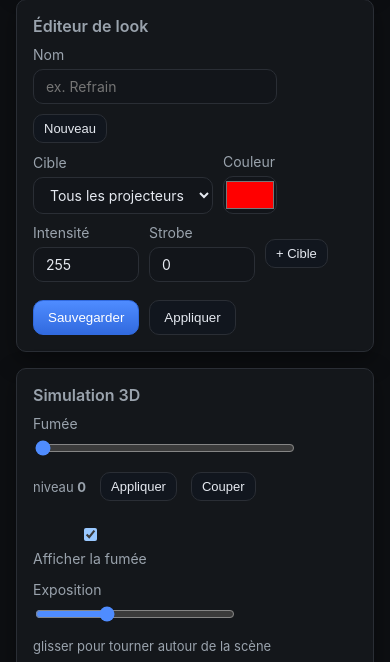
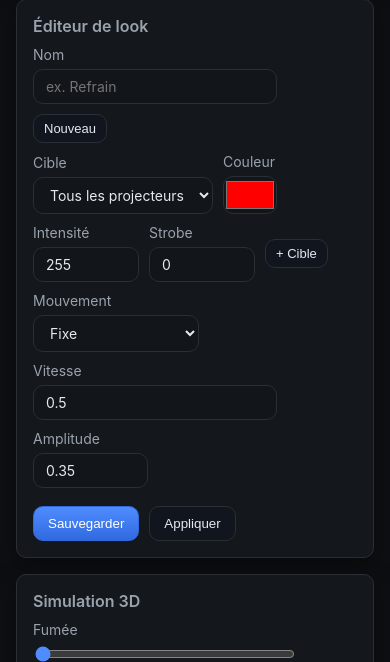
Before and after one commit to DlWAT/Icare, a Flask app: page /show in a window 390 px wide; the page is wider, and only the part inside the window is pictured. Shown: the part 1443-2105 px from the top of that part. Run offline with Flask 3, Linux system fonts and the light colour scheme; some libraries are stand-ins or nearby versions.

Commit message:
Looks: animation (pulse, vague, teinte, scintillement) pour des scenes evolutives
- Look.motion {type,speed,amount} ; le moteur module dimmer/couleurs dans le temps.

- Types : pulse (respiration), wave/chase (vague spatiale selon x), hue (rotation de teinte), flicker.

- Editeur de look : selecteur Mouvement + vitesse + amplitude.

- Demo : chaque look a un mouvement ; simulation 3D rafraichie plus vite (14 Hz).

- Tests de l'animation (87 verts).

```diff
--- a/Looks/A.json
+++ b/Looks/A.json
@@ -4,5 +4,6 @@
     "pars": { "r": 255, "g": 120, "b": 0, "dimmer": 200 },
     "wash": { "r": 255, "g": 80, "b": 0, "dimmer": 160 }
   },
-  "fog": { "level": 40 }
+  "fog": { "level": 40 },
+  "motion": { "type": "wave", "speed": 0.5, "amount": 0.45 }
 }
--- a/Looks/B.json
+++ b/Looks/B.json
@@ -5,5 +5,6 @@
     "wash": { "r": 120, "g": 0, "b": 255, "dimmer": 220 },
     "spots": { "r": 255, "g": 255, "b": 255, "dimmer": 255 }
   },
-  "fog": { "level": 80 }
+  "fog": { "level": 80 },
+  "motion": { "type": "hue", "speed": 0.35, "amount": 0.6 }
 }
--- a/Looks/BREAK.json
+++ b/Looks/BREAK.json
@@ -4,5 +4,6 @@
     "pars": { "r": 255, "g": 0, "b": 0, "dimmer": 90 },
     "wash": { "r": 180, "g": 0, "b": 0, "dimmer": 70 }
   },
-  "fog": { "level": 200 }
+  "fog": { "level": 200 },
+  "motion": { "type": "pulse", "speed": 0.6, "amount": 0.55 }
 }
--- a/Looks/CHORUS.json
+++ b/Looks/CHORUS.json
@@ -5,5 +5,6 @@
     "wash": { "r": 255, "g": 200, "b": 120, "dimmer": 255 },
     "spots": { "r": 255, "g": 255, "b": 255, "dimmer": 255 }
   },
-  "fog": { "level": 150 }
+  "fog": { "level": 150 },
+  "motion": { "type": "wave", "speed": 0.8, "amount": 0.35 }
 }
--- a/Looks/INTRO.json
+++ b/Looks/INTRO.json
@@ -4,5 +4,6 @@
     "pars": { "r": 0, "g": 40, "b": 255, "dimmer": 120 },
     "wash": { "r": 0, "g": 20, "b": 180, "dimmer": 90 }
   },
-  "fog": { "level": 0 }
+  "fog": { "level": 0 },
+  "motion": { "type": "pulse", "speed": 0.25, "amount": 0.4 }
 }
--- a/Looks/OUTRO.json
+++ b/Looks/OUTRO.json
@@ -4,5 +4,6 @@
     "pars": { "r": 255, "g": 140, "b": 40, "dimmer": 70 },
     "wash": { "r": 180, "g": 60, "b": 0, "dimmer": 60 }
   },
-  "fog": { "level": 0 }
+  "fog": { "level": 0 },
+  "motion": { "type": "pulse", "speed": 0.22, "amount": 0.4 }
 }
--- a/Looks/SOLO.json
+++ b/Looks/SOLO.json
@@ -5,5 +5,6 @@
     "wash": { "r": 0, "g": 0, "b": 120, "dimmer": 110 },
     "spots": { "r": 255, "g": 240, "b": 200, "dimmer": 255 }
   },
-  "fog": { "level": 100 }
+  "fog": { "level": 100 },
+  "motion": { "type": "hue", "speed": 0.3, "amount": 0.5 }
 }
--- a/Looks/Tout.json
+++ b/Looks/Tout.json
@@ -5,5 +5,6 @@
     "wash": { "r": 180, "g": 120, "b": 255, "dimmer": 230 },
     "spots": { "r": 255, "g": 255, "b": 255, "dimmer": 255 }
   },
-  "fog": { "level": 180 }
+  "fog": { "level": 180 },
+  "motion": { "type": "wave", "speed": 0.6, "amount": 0.4 }
 }
--- a/webapp/ableton.py
+++ b/webapp/ableton.py
@@ -306,7 +306,7 @@ class SceneEngine:
             self.last_error = f"look {look_name!r}: {exc}"
             logger.warning("Could not load look %r: %s", look_name, exc)
             return False
-        self.dmx.apply_look(resolve(look, self.dmx.patch))
+        self.dmx.apply_look(resolve(look, self.dmx.patch), motion=look.motion)
         if look.fog:
             self.dmx.set_fog(**look.fog)
         self.active_scene = scene if scene is not None else self.active_scene
--- a/webapp/api_show.py
+++ b/webapp/api_show.py
@@ -108,7 +108,7 @@ def api_looks_apply():
     # Either apply a saved look by name, or an inline look from the editor.
     if isinstance(payload.get("look"), dict):
         look = Look.from_dict(payload["look"])
-        dmx.apply_look(resolve(look, dmx.patch))
+        dmx.apply_look(resolve(look, dmx.patch), motion=look.motion)
         if look.fog:
             dmx.set_fog(**look.fog)
         scene_engine.active_look = look.name or None
--- a/webapp/dmx_controller.py
+++ b/webapp/dmx_controller.py
@@ -21,6 +21,7 @@ channels scaled by the amplitude instead.
 from __future__ import annotations
 
 import logging
+import math
 import os
 import random as _rnd
 import sys
@@ -109,8 +110,10 @@ class DMXController:
         # ---- Fog machine (independent of the light modes) ----
         self.fog: dict[str, int] = {"level": 0, "interval": 0, "duration": 0}
 
-        # ---- Current look (per-fixture static state) ----
+        # ---- Current look (per-fixture state + optional motion) ----
         self._look_state: dict[str, dict[str, int]] = {}
+        self._look_motion: dict[str, Any] | None = None
+        self._look_t0 = time.time()
 
         # ---- Last error (surfaced via /api/health) ----
         self.last_error: str | None = None
@@ -246,14 +249,78 @@ class DMXController:
                 values[fx.address + prof.index_of(FOG_DURATION)] = _clamp(self.fog["duration"])
 
     def _compose_look(self, values: dict[int, int]) -> None:
+        t = time.time() - self._look_t0
+        motion = self._look_motion
         for fx in self.patch:
             state = self._look_state.get(fx.name)
             if not state:
                 continue
+            if motion:
+                state = self._apply_motion(state, fx, t, motion)
             prof = fx.profile_obj
             for i, ch in enumerate(prof.channels):
                 if ch.fn in state:
                     values[fx.address + i] = _clamp(state[ch.fn])
+
+    def _apply_motion(
+        self,
+        state: dict[str, int],
+        fx: Fixture,
+        t: float,
+        motion: dict[str, Any],
+    ) -> dict[str, int]:
+        """Modulate a static look over time so the scene keeps moving."""
+        mtype = str(motion.get("type", "")).lower()
+        speed = float(motion.get("speed", 1.0) or 1.0)
+        amount = max(0.0, min(1.0, float(motion.get("amount", 0.35) or 0.35)))
+        if not mtype or amount <= 0:
+            return state
+
+        phase = t * speed
+        out = dict(state)
+
+        if mtype == "hue":
+            r, g, b = out.get(R, 0), out.get(G, 0), out.get(B, 0)
+            h, s, v = self._rgb_to_hsv(r, g, b)
+            nr, ng, nb = self._hsv_to_rgb((h + phase * 60.0) % 360, s, v)
+            for fn, value in ((R, nr), (G, ng), (B, nb)):
+                if fn in out:
+                    out[fn] = _clamp(value)
+            return out
+
+        if mtype == "flicker":
+            k = 1.0 - amount * _rnd.random()
+        elif mtype in ("wave", "chase"):
+            offset = fx.x * 0.9  # spatial phase: travels across the stage
+            k = 1.0 - amount + amount * (0.5 + 0.5 * math.sin(2 * math.pi * phase - offset))
+        elif mtype == "pulse":
+            k = 1.0 - amount + amount * (0.5 + 0.5 * math.sin(2 * math.pi * phase))
+        else:
+            return state
+
+        if DIMMER in out:
+            out[DIMMER] = _clamp(out[DIMMER] * k)
+        else:
+            for fn in (R, G, B, W, A):
+                if fn in out:
+                    out[fn] = _clamp(out[fn] * k)
+        return out
+
+    @staticmethod
+    def _rgb_to_hsv(r: int, g: int, b: int) -> tuple[float, float, float]:
+        r, g, b = r / 255.0, g / 255.0, b / 255.0
+        mx, mn = max(r, g, b), min(r, g, b)
+        d = mx - mn
+        if d == 0:
+            h = 0.0
+        elif mx == r:
+            h = (60 * ((g - b) / d)) % 360
+        elif mx == g:
+            h = 60 * ((b - r) / d) + 120
+        else:
+            h = 60 * ((r - g) / d) + 240
+        s = 0.0 if mx == 0 else d / mx
+        return h % 360, s, mx
 
     def _compose_generative(self, values: dict[int, int], strobe: int = 0) -> None:
         for fx in self.patch:
@@ -525,9 +592,15 @@ class DMXController:
     # ------------------------------------------------------------------
     # Looks
     # ------------------------------------------------------------------
-    def apply_look(self, fixture_states: dict[str, dict[str, int]]) -> None:
-        """Show a static per-fixture state (used by the scene engine)."""
+    def apply_look(
+        self,
+        fixture_states: dict[str, dict[str, int]],
+        motion: dict[str, Any] | None = None,
+    ) -> None:
+        """Show a per-fixture state, optionally animated over time."""
         self._look_state = {k: dict(v) for k, v in fixture_states.items()}
+        self._look_motion = dict(motion) if motion else None
+        self._look_t0 = time.time()
         self._switch_mode(look=True)
         self._ensure_thread()
         self._render_with_overlay()
--- a/webapp/looks.py
+++ b/webapp/looks.py
@@ -37,12 +37,16 @@ class Look:
     name: str
     targets: dict[str, dict[str, int]] = field(default_factory=dict)
     fog: dict[str, int] = field(default_factory=dict)
+    # Optional animation, so a look evolves instead of staying fixed:
+    #   {"type": "pulse"|"wave"|"hue"|"flicker", "speed": 1.0, "amount": 0.35}
+    motion: dict[str, Any] = field(default_factory=dict)
 
     def to_dict(self) -> dict[str, Any]:
         return {
             "name": self.name,
             "targets": self.targets,
             "fog": self.fog,
+            "motion": self.motion,
         }
 
     @classmethod
@@ -52,7 +56,15 @@ class Look:
             if isinstance(state, dict):
                 targets[str(key)] = {str(k): int(v) for k, v in state.items()}
         fog = {str(k): int(v) for k, v in (raw.get("fog") or {}).items()}
-        return cls(name=str(raw.get("name", "")), targets=targets, fog=fog)
+
+        motion: dict[str, Any] = {}
+        raw_motion = raw.get("motion")
+        if isinstance(raw_motion, dict) and raw_motion.get("type"):
+            motion["type"] = str(raw_motion["type"])
+            for key in ("speed", "amount"):
+                if key in raw_motion:
+                    motion[key] = float(raw_motion[key])
+        return cls(name=str(raw.get("name", "")), targets=targets, fog=fog, motion=motion)
 
 
 # ---------------------------------------------------------------------------
--- a/webapp/static/app.js
+++ b/webapp/static/app.js
@@ -879,7 +879,27 @@ function setupLive3D() {
  * ============================================================================ */
 
 function bindShow() {
-  const state = { look: { name: '', targets: {}, fog: {} }, looks: [], patch: [], groups: [], fixtures: [] };
+  const state = { look: { name: '', targets: {}, fog: {}, motion: {} }, looks: [], patch: [], groups: [], fixtures: [] };
+
+  function readMotion() {
+    const type = document.getElementById('look-motion')?.value;
+    if (!type) return {};
+    return {
+      type,
+      speed: Number($val('look-motion-speed')) || 0.5,
+      amount: Number($val('look-motion-amount')) || 0.35,
+    };
+  }
+
+  function setMotionControls(motion) {
+    const m = motion || {};
+    const type = document.getElementById('look-motion');
+    const speed = document.getElementById('look-motion-speed');
+    const amount = document.getElementById('look-motion-amount');
+    if (type) type.value = m.type || '';
+    if (speed) speed.value = m.speed ?? 0.5;
+    if (amount) amount.value = m.amount ?? 0.35;
+  }
 
   function targetOptions() {
     const sel = document.getElementById('look-target');
@@ -978,8 +998,14 @@ function bindShow() {
   async function loadLook(name) {
     const r = await getJSON(`/api/looks/load?name=${encodeURIComponent(name)}`);
     if (!r.ok) { toast(r.error || 'Erreur', 'error'); return; }
-    state.look = { name: r.look.name, targets: r.look.targets || {}, fog: r.look.fog || {} };
+    state.look = {
+      name: r.look.name,
+      targets: r.look.targets || {},
+      fog: r.look.fog || {},
+      motion: r.look.motion || {},
+    };
     document.getElementById('look-name').value = state.look.name;
+    setMotionControls(state.look.motion);
     renderTargets();
   }
 
@@ -1030,8 +1056,9 @@ function bindShow() {
   });
 
   document.getElementById('btn-look-new')?.addEventListener('click', () => {
-    state.look = { name: '', targets: {}, fog: {} };
+    state.look = { name: '', targets: {}, fog: {}, motion: {} };
     document.getElementById('look-name').value = '';
+    setMotionControls({});
     renderTargets();
   });
   document.getElementById('btn-look-addtarget')?.addEventListener('click', () => {
@@ -1047,11 +1074,13 @@ function bindShow() {
   document.getElementById('btn-look-save')?.addEventListener('click', async () => {
     state.look.name = document.getElementById('look-name').value.trim();
     if (!state.look.name) { toast('Nom de look requis', 'error'); return; }
+    state.look.motion = readMotion();
     const r = await postJSON('/api/looks/save', state.look);
     if (r.ok) { toast(`Look « ${state.look.name} » sauvegardé`, 'success'); refresh(); }
     else toast(r.error || 'Erreur', 'error');
   });
   document.getElementById('btn-look-apply')?.addEventListener('click', async () => {
+    state.look.motion = readMotion();
     const r = await postJSON('/api/looks/apply', { look: state.look });
     if (r.ok) toast('Look appliqué', 'success', 1200);
   });
@@ -1065,7 +1094,7 @@ function bindShow() {
 
   // ---- 3D simulation ----
   setupStage3D();
-  setInterval(pollSim, 120);
+  setInterval(pollSim, 70);
 
   const fogSlider = document.getElementById('fog-level');
   const fogValue = document.getElementById('fog-value');
--- a/webapp/templates/show.html
+++ b/webapp/templates/show.html
@@ -75,6 +75,19 @@
         <label>Strobe <input type="number" id="look-strobe" min="0" max="255" value="0" /></label>
         <button id="btn-look-addtarget" class="btn-small">+ Cible</button>
       </div>
+      <div class="row">
+        <label>Mouvement
+          <select id="look-motion">
+            <option value="">Fixe</option>
+            <option value="pulse">Respiration</option>
+            <option value="wave">Vague / chenillard</option>
+            <option value="hue">Rotation de teinte</option>
+            <option value="flicker">Scintillement</option>
+          </select>
+        </label>
+        <label>Vitesse <input type="number" id="look-motion-speed" min="0" step="0.05" value="0.5" /></label>
+        <label>Amplitude <input type="number" id="look-motion-amount" min="0" max="1" step="0.05" value="0.35" /></label>
+      </div>
       <div id="look-targets" class="look-targets"></div>
       <div class="row">
         <button id="btn-look-save" class="btn-primary">Sauvegarder</button>
```
Also changed, not shown: tests/test_engine_multi.py (+25 -0 lines), tests/test_looks.py (+8 -1 lines).
